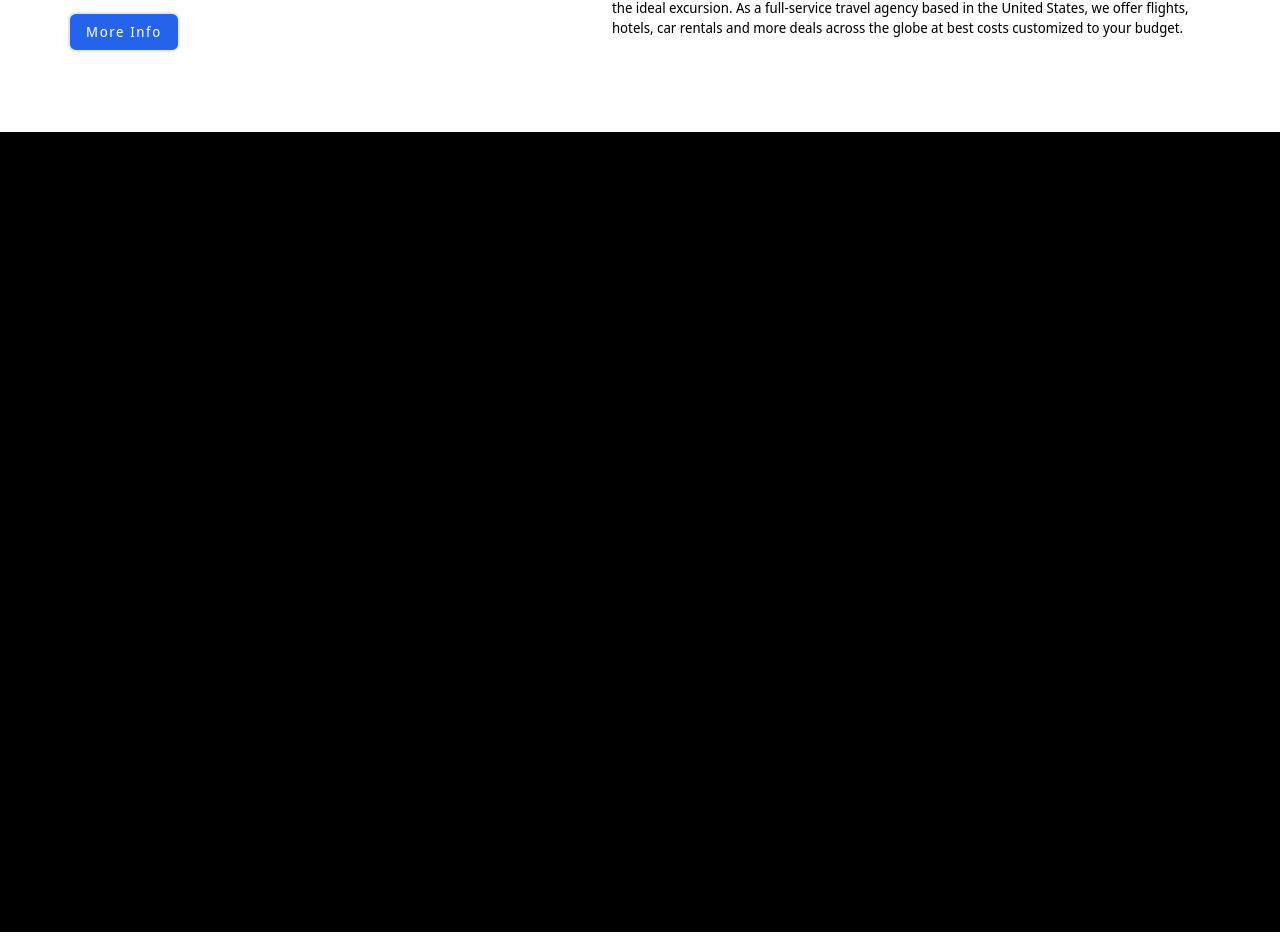
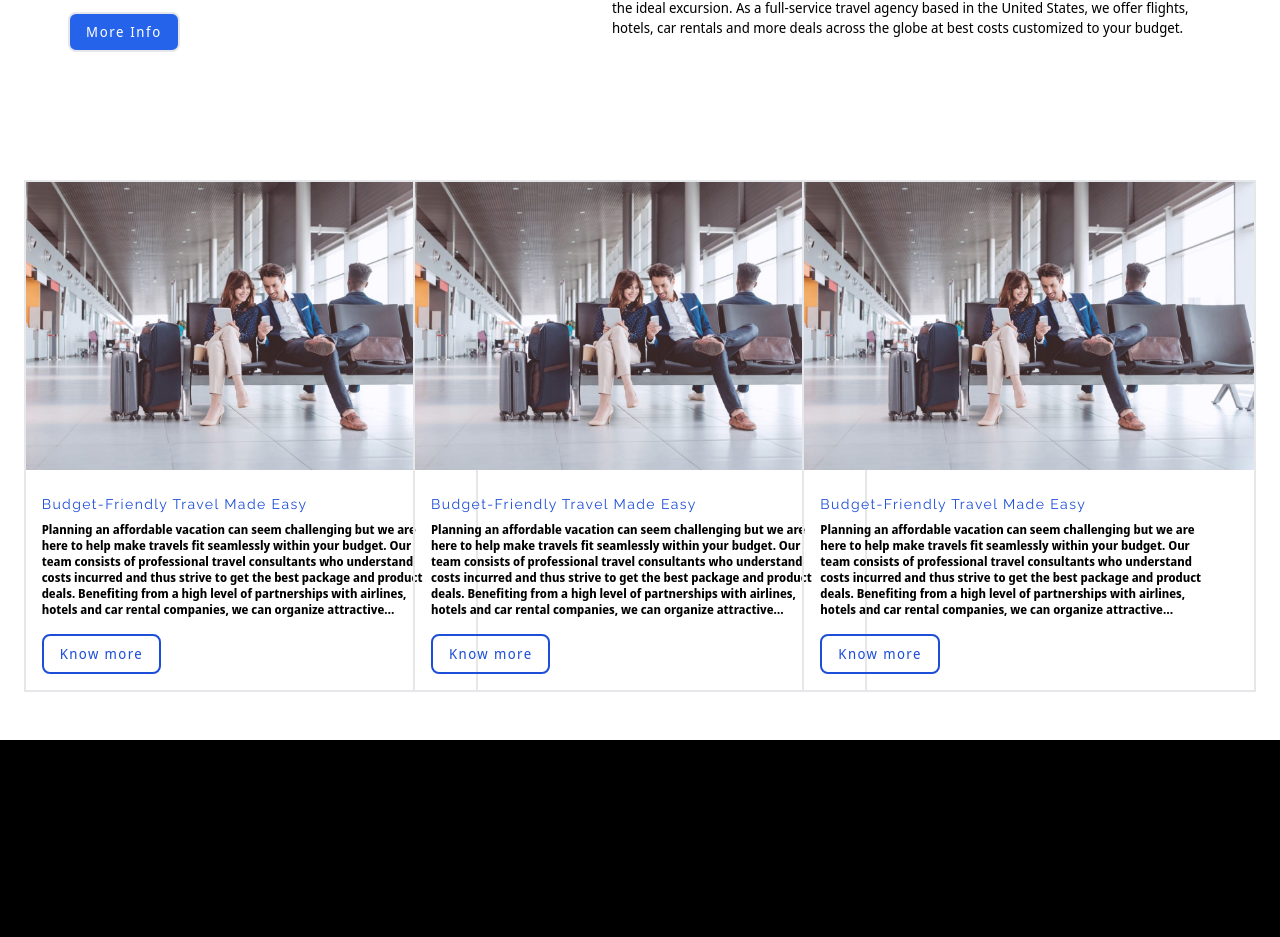
Before and after one commit to Ashish-Kaintura/skyword, a Next.js app: page / in a window 1280 px wide. Shown: the part 970-1907 px from the top of the page. Built offline with nearby package versions, Linux system fonts and the light colour scheme.

Commit message:
first commit2

```diff
--- a/src/app/_component/ServicesCard.jsx
+++ b/src/app/_component/ServicesCard.jsx
@@ -0,0 +1,83 @@
+/* eslint-disable jsx-a11y/alt-text */
+"use client"; // Add this at the top of your file
+import React, { useEffect, useState } from "react";
+import Image from "next/image";
+
+export default function ServicesCard() {
+  const [servicecard, setServicecard] = useState([]);
+  const [loading, setLoading] = useState(true);
+  const [error, setError] = useState(null);
+
+  useEffect(() => {
+    fetch("/api/servicecard", {
+      headers: {
+        "Cache-Control": "no-cache",
+      },
+    })
+      .then((response) => {
+        if (response.ok) {
+          return response.json();
+        }
+        throw new Error(`Error: ${response.status}`);
+      })
+      .then((data) => {
+        setServicecard(data);
+        setLoading(false);
+      })
+      .catch((error) => {
+        console.error("There was an error fetching the services!", error);
+        setError(
+          `There was an error fetching these services! ${error.message}`
+        );
+        setLoading(false);
+      });
+  }, []);
+
+  return (
+    <div>
+      <div className="grid grid-cols-1 lg:grid-cols-3 justify-items-center sm:pt-12 py-12 gap-12 lg:mx-8 lg:px-12">
+        {loading ? (
+          <p>Loading...</p>
+        ) : error ? (
+          <p>{error}</p>
+        ) : (
+          servicecard.map((item) => (
+            <div key={item.name}>
+              <div className="border-2">
+                <div className="lg:w-[450px] w-[420px] h-72 overflow-hidden flex justify-center">
+                  <Image
+                    className="w-full h-full object-cover"
+                    src={item.image1}
+                    width={420} // Adjust width as needed
+                    height={288} // Adjust height as needed
+                  />
+                </div>
+                <div className="p-4">
+                  <h2 className="text-blue-700 font-raleway tracking-widest py-2 text-sm">
+                    Budget-Friendly Travel Made Easy
+                  </h2>
+                  <p className="w-96 text-xs font-sans font-semibold line-clamp-6">
+                    Planning an affordable vacation can seem challenging but we
+                    are here to help make travels fit seamlessly within your
+                    budget. Our team consists of professional travel consultants
+                    who understand costs incurred and thus strive to get the
+                    best package and product deals. Benefiting from a high level
+                    of partnerships with airlines, hotels and car rental
+                    companies, we can organize attractive promotions and
+                    negotiate with suppliers about more favorable rates, which
+                    makes our offers profitable for you.
+                  </p>
+                  <div className="flex items-center gap-x-1 text-sm hover:text-blue-700 font-raleway tracking-widest text-blue-700 mt-4">
+                    <button className="px-4 py-2 rounded-lg text-xm font-sans border-2 border-blue-700 hover:bg-blue-700 hover:text-white">
+                      Know more
+                    </button>
+                  </div>
+                </div>
+              </div>
+            </div>
+          ))
+        )}
+      </div>
+    </div>
+  );
+}
--- /dev/null
+++ b/src/app/api/servicecard/route.js
@@ -0,0 +1,29 @@
+export async function GET(req) {
+  const servicecard = [
+    {
+      name: "PUNARNAVA EXCLUSIVE Cotages",
+      image1: "/Images/HomeImage/banner1.jpeg",
+      description:
+        "Experience unparalleled luxury in our Punarnava King Room, a 387-square-foot sanctuary with mesmerizing mountain views. Revel in the comfort of a king bed, a spacious wardrobe, and a groom and prep zone. Indulge in the three-fixture bathroom with luxury bath amenities. Stay connected with high-speed wireless internet and savor the breathtaking views that complement the elegance of your surroundings. See the World of Punarnava programme terms for upgrade eligibility.",
+    },
+    {
+      name: "PUNARNAVA EXCLUSIVE Cotagess",
+      image1: "/Images/HomeImage/banner1.jpeg",
+      description:
+        "Experience unparalleled luxury in our Punarnava King Room, a 387-square-foot sanctuary with mesmerizing mountain views. Revel in the comfort of a king bed, a spacious wardrobe, and a groom and prep zone. Indulge in the three-fixture bathroom with luxury bath amenities. Stay connected with high-speed wireless internet and savor the breathtaking views that complement the elegance of your surroundings. See the World of Punarnava programme terms for upgrade eligibility.",
+    },
+    {
+      name: "PUNARNAVA EXCLUSIVE Cotagessss",
+      image1: "/Images/HomeImage/banner1.jpeg",
+      description:
+        "Experience unparalleled luxury in our Punarnava King Room, a 387-square-foot sanctuary with mesmerizing mountain views. Revel in the comfort of a king bed, a spacious wardrobe, and a groom and prep zone. Indulge in the three-fixture bathroom with luxury bath amenities. Stay connected with high-speed wireless internet and savor the breathtaking views that complement the elegance of your surroundings. See the World of Punarnava programme terms for upgrade eligibility.",
+    },
+  ];
+
+  return new Response(JSON.stringify(servicecard), {
+    status: 200,
+    headers: {
+      "Content-Type": "application/json",
+    },
+  });
+}
--- a/src/app/page.js
+++ b/src/app/page.js
@@ -1,6 +1,7 @@
 import Image from "next/image";
 import Header from "./_component/Header";
 import HomeBanner from "./_component/HomeBanner";
+import ServicesCard from "./_component/ServicesCard";
 
 export default function Home() {
   return (
@@ -35,7 +36,7 @@ export default function Home() {
         </div>
       </section>
       <section>
-
+        <ServicesCard/>
       </section>
       <section className="h-[100vh] bg-black"></section>
     </>
```
